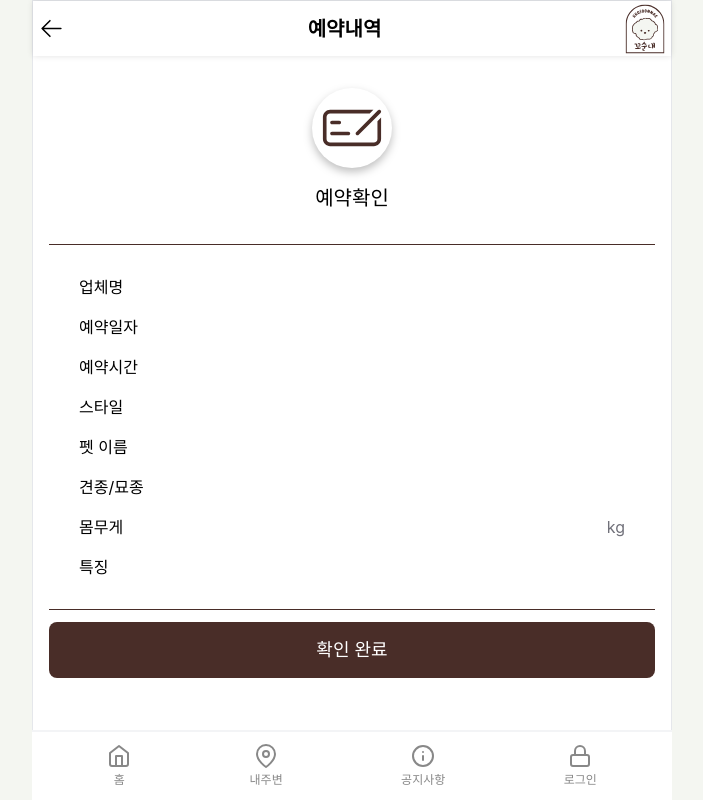
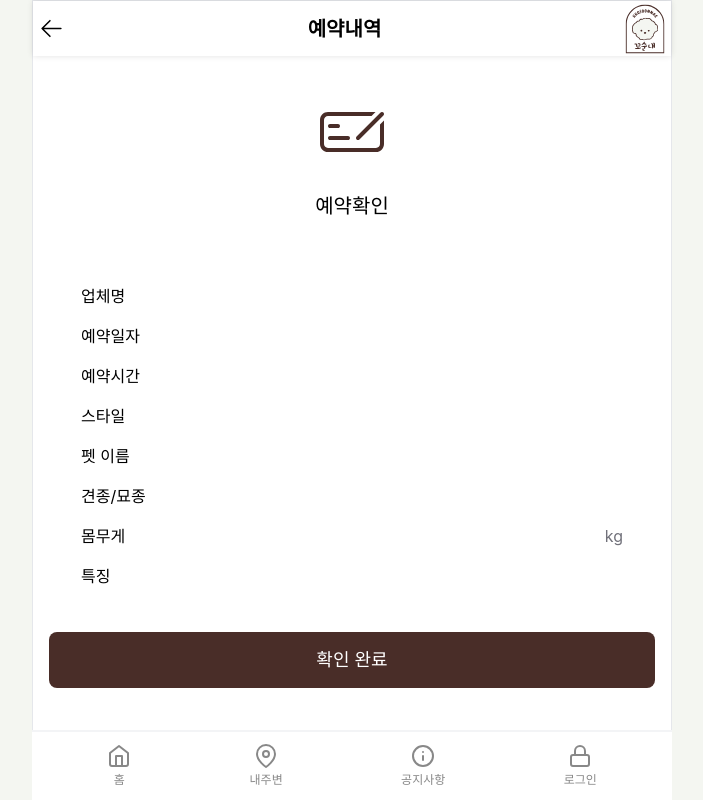
Before and after one commit to super-coding-3/kkosoonnae, a React (Create React App) app: page /my_reservation/detail/1 in a window 1280 px wide. Shown: the whole page, without its empty margins (288-991 px from the left). Built offline with nearby package versions, Linux system fonts and the light colour scheme; no server answers; the HTML template or start-up script is replaced by a standard one.

Commit message:
[style] 예약확인 페이지 styled components 제거

```diff
--- a/src/components/common/ReservationCheckList.tsx
+++ b/src/components/common/ReservationCheckList.tsx
@@ -27,15 +27,16 @@ const ReservationCheckList: React.FC<ReservationCheckListProps> = ({
 
   return (
     <div className="px-4 pb-24">
-      <CheckTitle className="py-8 flex flex-col items-center">
+      <div className="py-8 flex flex-col items-center">
         <img
           src="/img/reservation/icon-reservation.svg"
           alt="예약확인 아이콘"
+          className="w-[80px]shadow-md"
         />
         <h2 className="text-xl mt-4">예약확인</h2>
-      </CheckTitle>
+      </div>
 
-      <ReservationCheck className="flex flex-col gap-4">
+      <div className="flex flex-col gap-4 border-top-1 border-MAIN_COLOR border-b-1 p-8	">
         <p className="flex justify-between items-center">
           업체명
           <span className=" text-zinc-500 text-base">
@@ -86,16 +87,18 @@ const ReservationCheckList: React.FC<ReservationCheckListProps> = ({
             {reservationData.characteristics}
           </span>
         </p>
-      </ReservationCheck>
+      </div>
       {showReservationComponent ? (
         <div className="flex items-center gap-1 my-4">
-          <BtnBorder>이전</BtnBorder>
-          <BtnMain
-            className=" bg-MAIN_COLOR text-MAIN_IVORY rounded"
+          <button className="text-sm w-1/2 h-11 flex justify-center items-center border border-MAIN_COLOR bg-white rounded">
+            이전
+          </button>
+          <button
+            className="text-sm w-1/2 h-11 flex justify-center items-center bg-MAIN_COLOR text-MAIN_IVORY rounded"
             onClick={onReservationComplete}
           >
             예약완료
-          </BtnMain>
+          </button>
         </div>
       ) : (
         <BtnSubmit value="확인 완료" onClick={onReservationComplete} />
@@ -104,39 +107,4 @@ const ReservationCheckList: React.FC<ReservationCheckListProps> = ({
   );
 };
 
-const ReservationCheck = styled.div`
-  border-top: 1px solid #492d28;
-  border-bottom: 1px solid #492d28;
-  padding: 30px;
-`;
-
-const CheckTitle = styled.div`
-  img {
-    width: 80px;
-    filter: drop-shadow(0px 4px 4px rgba(0, 0, 0, 0.25));
-  }
-`;
-
-const BtnBorder = styled.button`
-  width: 49%;
-  height: 44px;
-  border-radius: 8px;
-  border: 1px solid #492d28;
-  background: var(--White, #fff);
-  color: #492d28;
-  font-size: 14px;
-  display: flex;
-  justify-content: center;
-  align-items: center;
-`;
-
-const BtnMain = styled.button`
-  width: 49%;
-  height: 44px;
-  border-radius: 8px;
-  font-size: 14px;
-  display: flex;
-  justify-content: center;
-  align-items: center;
-`;
 export default ReservationCheckList;
```
